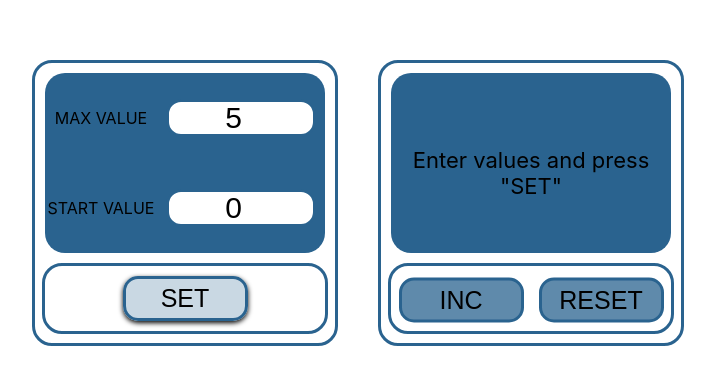
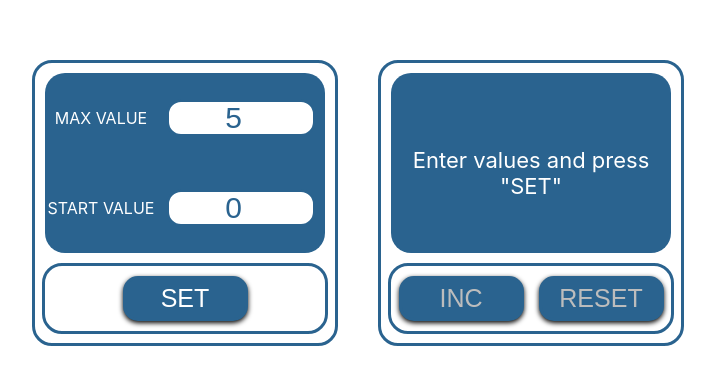
Before and after one commit to PasterZOOM/counter, a React (Create React App) app: page / in a window 1280 px wide. Shown: the part 197-582 px from the top of the page, without its empty margins (282-997 px from the left). Built offline with nearby package versions, Linux system fonts and the light colour scheme.

Commit message:
code refactoring and visualization

```diff
--- a/src/App.tsx
+++ b/src/App.tsx
@@ -7,10 +7,11 @@ import style from './App.module.css'
 export type StatusType = 'counter' | 'set' | 'error'
 
 function App() {
+
+    let [status, setStatus] = useState<StatusType>('set')
     let [startValue, setStartValue] = useState<number>(0)
     let [maxValue, setMaxValue] = useState<number>(5)
     let [count, setCount] = useState<number>(startValue)
-    let [status, setStatus] = useState<StatusType>('set')
 
     useEffect(() => {
         let startValueAsString = localStorage.getItem('startValue')
@@ -43,36 +44,36 @@ function App() {
         setCount(startValue)
     }
 
+    const ChangeMaxValue = (value: number) => {
+        value > 9999 ? setMaxValue(9999) :
+            setMaxValue(value)
+        setStatus('set')
+    }
     const ChangeStartValue = (value: number) => {
         value > 9999 ? setStartValue(9999) :
             setStartValue(value)
-        setStatus('set')
-    }
-    const ChangeMaxValue = (value: number) => {
-        value > 9999 ? setMaxValue(9999) :
-            setMaxValue(value)
         setStatus('set')
     }
 
     return (
         <div className={style.general}>
             <div>
-                <Settings startValue={startValue}
+                <Settings status={status}
                           maxValue={maxValue}
+                          startValue={startValue}
+                          setCount={setCount}
+                          setStatus={setStatus}
+                          ChangeMaxValue={ChangeMaxValue}
                           ChangeStartValue={ChangeStartValue}
-                          ChangeMaxValue={ChangeMaxValue}
-                          status={status}
-                          setStatus={setStatus}
-                          setCount={setCount}
                 />
             </div>
             <div>
                 <Scoreboard count={count}
+                            status={status}
+                            maxValue={maxValue}
                             startValue={startValue}
-                            maxValue={maxValue}
                             Inc={Inc}
                             Reset={Reset}
-                            status={status}
                 />
             </div>
         </div>
--- a/src/components/button/Button.module.css
+++ b/src/components/button/Button.module.css
@@ -2,30 +2,31 @@
     font-size: 25px;
     width: 125px;
     height: 45px;
+    color: white;
     border: 3px solid rgba(42, 99, 143, 1);
     border-radius: 15px;
-    background: rgba(42, 99, 143, 0.25);
+    background: rgba(42, 99, 143, 1);
     transition: 0.2s;
     box-shadow: 0 2px 5px black;
 }
 
 .button:hover {
-    background: rgba(42, 99, 143, 0.5);
+    box-shadow: 0 4px 7px black;
+    transform: translateY(-2px);
 }
 
 .button:active {
-    box-shadow: none;
-    background: rgba(42, 99, 143, 0.75);
-    transform: translateY(1.5px);
+    box-shadow: 0 2px 5px black;
+    transform: translateY(0px);
 }
 
 .button:disabled {
     width: 125px;
     height: 45px;
-    color: black;
-    border: 3px solid #2a638f;
+    color: #bdbdbd;
+    border: 3px solid rgba(42, 99, 143, 1);
     border-radius: 15px;
-    box-shadow: none;
-    background: rgba(42, 99, 143, 0.75);
-    transform: translateY(1.5px);
+    box-shadow: 0 2px 5px black;
+    background: rgba(42, 99, 143, 1);
+    transform: translateY(0px);
 }
--- a/src/components/button/Button.tsx
+++ b/src/components/button/Button.tsx
@@ -3,18 +3,18 @@ import style from './Button.module.css'
 
 type ButtonPropsType = {
     name: string
+    disabled: boolean
     callBack: () => void
-    disabled: boolean
 }
 
-export const Button: React.FC<ButtonPropsType> = ({name, callBack, disabled}) => {
+export const Button: React.FC<ButtonPropsType> =
+    ({name, disabled, callBack}) => {
         return (
             <>
                 <button className={style.button}
                         onClick={callBack}
-                    disabled={disabled}>
-                {name}
-            </button>
+                        disabled={disabled}
+                >{name}</button>
             </>
         )
     }
--- a/src/components/counter/Counter.module.css
+++ b/src/components/counter/Counter.module.css
@@ -1,5 +1,5 @@
 .classicText{
-    color: black;
+    color: white;
     font-size: 120px;
     text-align: center;
 }
@@ -10,7 +10,7 @@
     transition: 0.5s;
 }
 .setText{
-    color: black;
+    color: white;
     font-size: 22px;
     text-align: center;
     padding-top: 74px;
--- a/src/components/input/InputNumber.module.css
+++ b/src/components/input/InputNumber.module.css
@@ -3,18 +3,21 @@
     text-align: center;
     width: 140px;
     height: 30px;
+    color: rgba(42, 99, 143, 1);
     border: 3px solid rgba(42, 99, 143, 1);
     border-radius: 15px;
     transition: 0.2s;
+    outline:none;
 }
 
 .error {
+    outline:none;
     font-size: 30px;
     text-align: center;
     width: 140px;
     height: 30px;
     border: 3px solid rgb(238, 0, 0);
     border-radius: 15px;
-    background-color: rgba(255, 0, 0, 0.5);
+    color: rgb(238, 0, 0);
     transition: 0.2s;
 }
--- a/src/components/input/InputNumber.tsx
+++ b/src/components/input/InputNumber.tsx
@@ -3,28 +3,25 @@ import style from './InputNumber.module.css'
 
 
 type InputNumberPropsType = {
-
-    callBack: (value: number) => void
     value: number
     error?: boolean
-
+    callBack: (value: number) => void
 }
 
-export const InputNumber: React.FC<InputNumberPropsType> = ({callBack, value, error}) => {
-    const onChangeHandler = (e: ChangeEvent<HTMLInputElement>) => {
+export const InputNumber: React.FC<InputNumberPropsType> =
+    ({value, error, callBack}) => {
+        const onChangeHandler = (e: ChangeEvent<HTMLInputElement>) =>
             callBack(e.currentTarget.valueAsNumber)
-    }
-    const onBlurHandler = () => {
-        isNaN(value) && callBack(0)
-    }
+
+        const onBlurHandler = () => isNaN(value) && callBack(0)
 
         return (
             <div>
                 <input className={error ? style.error : style.input}
                        type="number"
                        value={value}
+                       onBlur={onBlurHandler}
                        onChange={onChangeHandler}
-                   onBlur={ onBlurHandler }
                 />
             </div>
         )
--- a/src/components/scoreboard/Scoreboard.module.css
+++ b/src/components/scoreboard/Scoreboard.module.css
@@ -1,5 +1,5 @@
 .scoreboard {
-    border: 3px solid #2a638f;
+    border: 3px solid rgba(42, 99, 143, 1);
     border-radius: 20px;
     width: 300px;
     height: 280px;
@@ -12,7 +12,7 @@
     margin-top: 10px;
     width: 280px;
     height: 180px;
-    background: #2a638f;
+    background: rgba(42, 99, 143, 1);
     border-radius: 20px;
 }
 
@@ -23,7 +23,7 @@
     text-align: center;
     width: 280px;
     height: 65px;
-    border: 3px solid #2a638f;
+    border: 3px solid rgba(42, 99, 143, 1);
     border-radius: 20px;
     margin-left: auto;
     margin-right: auto;
--- a/src/components/scoreboard/Scoreboard.tsx
+++ b/src/components/scoreboard/Scoreboard.tsx
@@ -6,15 +6,20 @@ import {StatusType} from '../../App';
 
 export type ScoreboardPropsType = {
     count: number
+    maxValue: number
     startValue: number
-    maxValue: number
+    status: StatusType
     Inc: () => void
     Reset: () => void
-    status: StatusType
+
 }
 
 export const Scoreboard: React.FC<ScoreboardPropsType> =
-    ({count, Inc, Reset, startValue, maxValue, status}) => {
+    ({
+         count, maxValue, startValue, status,
+         Inc, Reset
+     }) => {
+
         return (
             <div className={style.scoreboard}>
                 <div className={style.counter}>
--- a/src/components/settings/Settings.module.css
+++ b/src/components/settings/Settings.module.css
@@ -1,9 +1,10 @@
 .setting {
-    border: 3px solid #2a638f;
+    border: 3px solid rgba(42, 99, 143, 1);
     border-radius: 20px;
     width: 300px;
     height: 280px;
     margin: 20px;
+    color: white;
 }
 
 .values {
@@ -14,7 +15,7 @@
     margin-top: 10px;
     width: 280px;
     height: 180px;
-    background: #2a638f;
+    background: rgba(42, 99, 143, 1);
     border-radius: 20px;
 }
 
@@ -25,7 +26,7 @@
     text-align: center;
     width: 280px;
     height: 65px;
-    border: 3px solid #2a638f;
+    border: 3px solid rgba(42, 99, 143, 1);
     border-radius: 20px;
     margin-left: auto;
     margin-right: auto;
--- a/src/components/settings/Settings.tsx
+++ b/src/components/settings/Settings.tsx
@@ -5,28 +5,28 @@ import {InputNumber} from '../input/InputNumber';
 import {StatusType} from '../../App';
 
 export type ScoreboardPropsType = {
+    status: StatusType
+    maxValue: number
     startValue: number
-    maxValue: number
+    setCount: (startValue: number) => void
+    setStatus: (value: StatusType) => void
+    ChangeMaxValue: (value: number) => void
     ChangeStartValue: (value: number) => void
-    ChangeMaxValue: (value: number) => void
-    status: StatusType
-    setStatus: (value: StatusType) => void
-    setCount:(startValue: number) => void
 }
 
 export const Settings: React.FC<ScoreboardPropsType> =
-    ({startValue, maxValue, ChangeMaxValue, ChangeStartValue, setStatus, status,setCount}) => {
+    ({
+         status, maxValue, startValue,
+         setCount, setStatus, ChangeMaxValue, ChangeStartValue
+     }) => {
 
-        if (maxValue <= startValue || startValue < 0) {
-            setStatus('error')
-        }
+        (maxValue <= startValue || startValue < 0) && setStatus('error')
         const setButtonOnChange = () => {
-            setStatus('counter')
+            setStatus('counter');
             setCount(startValue)
         }
 
         return (
-
             <div className={style.setting}>
                 <div className={style.values}>
                     <div className={style.settingString}>
@@ -34,8 +34,8 @@ export const Settings: React.FC<ScoreboardPropsType> =
                             MAX VALUE
                         </div>
                         <div>
-                            <InputNumber callBack={ChangeMaxValue}
-                                         value={maxValue}
+                            <InputNumber value={maxValue}
+                                         callBack={ChangeMaxValue}
                                          error={maxValue <= startValue || maxValue <= 0}
                             />
                         </div>
@@ -45,8 +45,8 @@ export const Settings: React.FC<ScoreboardPropsType> =
                             START VALUE
                         </div>
                         <div>
-                            <InputNumber callBack={ChangeStartValue}
-                                         value={startValue}
+                            <InputNumber value={startValue}
+                                         callBack={ChangeStartValue}
                                          error={status === 'error'}
                             />
                         </div>
```
Lines whose indentation alone changed are shown as unchanged.
